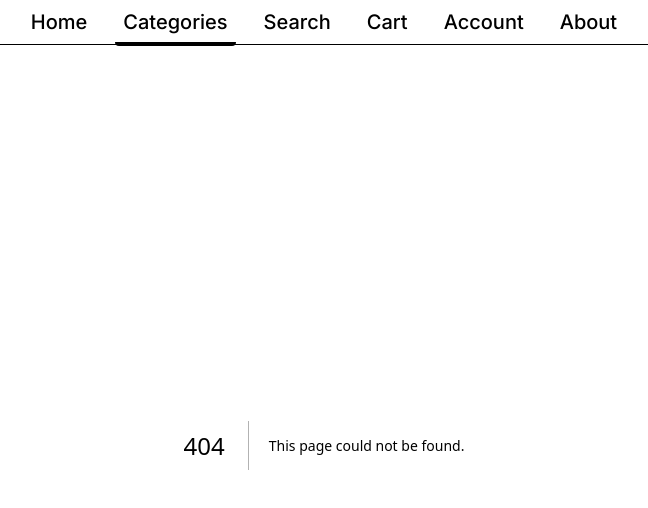
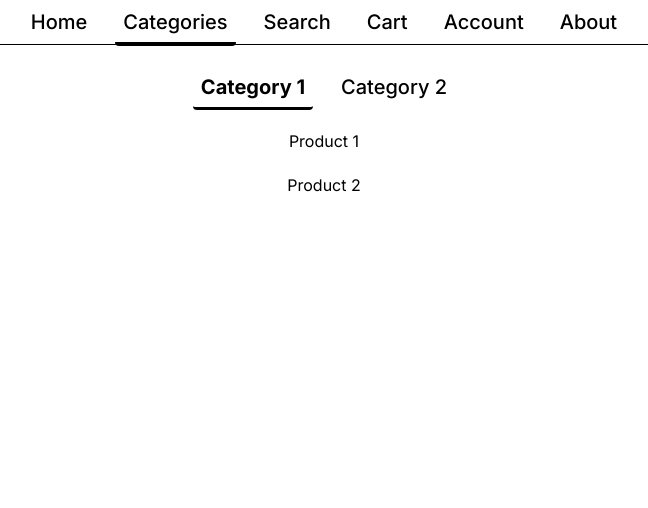
Before and after one commit to rokojaman/HCI, a Next.js app in the folder frontend/: page /categories/category1 in a window 1280 px wide. Before the commit this address had no page. Shown: the top 508 px of the page, without its empty margins (316-964 px from the left). Built offline with nearby package versions, Linux system fonts and the light colour scheme.

Commit message:
Dodane preostale rute i navigacija

```diff
--- /dev/null
+++ b/frontend/app/account/_components/Navigation.tsx
@@ -0,0 +1,41 @@
+"use client";
+
+import Link from "next/link";
+import { usePathname } from "next/navigation";
+
+type Page = {
+  title: string;
+  path: `/${string}/${string}`;
+};
+
+const pages: Page[] = [
+  { title: "Login / Register", path: "/account/access" },
+  { title: "Profile", path: "/account/profile" },
+  { title: "Wishlist", path: "/account/wishlist" },
+];
+
+function processPage(page: Page, currentPath?: string) {
+  return (
+    <li key={page.path}>
+      <Link
+        href={page.path}
+        className={`p-2 rounded hover:bg-gray-200 ${
+          currentPath === page.path ? "font-bold border-b-3" : ""
+        }`}
+      >
+        {page.title}
+      </Link>
+    </li>
+  );
+}
+
+export default function Navigation() {
+  const currentPath = usePathname();
+  return (
+    <nav className="text-xl font-medium py-2 mt-5">
+      <ul className="flex gap-5 justify-center">
+        {pages.map((page) => processPage(page, currentPath))}
+      </ul>
+    </nav>
+  );
+}
--- /dev/null
+++ b/frontend/app/account/access/page.tsx
@@ -0,0 +1,7 @@
+export default function Access() {
+  return (
+    <div className="text-center mt-5">
+      <h1 className="text-3xl font-medium">Login / Register</h1>
+    </div>
+  );
+}
--- /dev/null
+++ b/frontend/app/account/layout.tsx
@@ -0,0 +1,14 @@
+import Navigation from "./_components/Navigation";
+
+export default function AccountLayout({
+  children,
+}: Readonly<{
+  children: React.ReactNode;
+}>) {
+  return (
+    <section>
+      <Navigation />
+      {children}
+    </section>
+  );
+}
--- /dev/null
+++ b/frontend/app/account/profile/page.tsx
@@ -0,0 +1,7 @@
+export default function Profile() {
+  return (
+    <div className="text-center mt-5">
+      <h1 className="text-3xl font-medium">Profile</h1>
+    </div>
+  );
+}
--- /dev/null
+++ b/frontend/app/account/wishlist/page.tsx
@@ -0,0 +1,7 @@
+export default function Wishlist() {
+  return (
+    <div className="text-center mt-5">
+      <h1 className="text-3xl font-medium">Wishlist</h1>
+    </div>
+  );
+}
--- /dev/null
+++ b/frontend/app/cart/_components/Navigation.tsx
@@ -0,0 +1,39 @@
+"use client";
+
+import Link from "next/link";
+import { usePathname } from "next/navigation";
+
+type Page = {
+  title: string;
+  path: `/${string}/${string}`;
+};
+
+const pages: Page[] = [
+  { title: "Checkout", path: "/cart/checkout" },
+];
+
+function processPage(page: Page, currentPath?: string) {
+  return (
+    <li key={page.path}>
+      <Link
+        href={page.path}
+        className={`p-2 rounded hover:bg-gray-200 ${
+          currentPath === page.path ? "font-bold border-b-3" : ""
+        }`}
+      >
+        {page.title}
+      </Link>
+    </li>
+  );
+}
+
+export default function Navigation() {
+  const currentPath = usePathname();
+  return (
+    <nav className="text-xl font-medium py-2 mt-5">
+      <ul className="flex gap-5 justify-center">
+        {pages.map((page) => processPage(page, currentPath))}
+      </ul>
+    </nav>
+  );
+}
--- /dev/null
+++ b/frontend/app/cart/checkout/page.tsx
@@ -0,0 +1,7 @@
+export default function Checkout() {
+  return (
+    <div className="text-center mt-5">
+      <h1 className="text-3xl font-medium">Checkout</h1>
+    </div>
+  );
+}
--- /dev/null
+++ b/frontend/app/cart/layout.tsx
@@ -0,0 +1,14 @@
+import Navigation from "./_components/Navigation";
+
+export default function CartLayout({
+  children,
+}: Readonly<{
+  children: React.ReactNode;
+}>) {
+  return (
+    <section>
+      <Navigation />
+      {children}
+    </section>
+  );
+}
--- /dev/null
+++ b/frontend/app/categories/[slug]/page.tsx
@@ -0,0 +1,26 @@
+import Link from "next/link";
+
+function fetchProducts(slug: string): number[] {
+  return slug === "category1" ? [1, 2] : [3, 4];
+}
+
+export default async function Category({
+  params,
+}: {
+  params: Promise<{ slug: string }>;
+}) {
+  const { slug } = await params;
+  const product: number[] = fetchProducts(slug);
+  return (
+    <div className="text-center mt-5">
+      <ul className="flex flex-col gap-5">
+        <li>
+          <Link href={`/product/${product[0]}`}>{`Product ${product[0]}`}</Link>
+        </li>
+        <li>
+          <Link href={`/product/${product[1]}`}>{`Product ${product[1]}`}</Link>
+        </li>
+      </ul>
+    </div>
+  );
+}
--- /dev/null
+++ b/frontend/app/categories/_components/Navigation.tsx
@@ -0,0 +1,40 @@
+"use client";
+
+import Link from "next/link";
+import { usePathname } from "next/navigation";
+
+type Page = {
+  title: string;
+  path: `/${string}/${string}`;
+};
+
+const pages: Page[] = [
+  { title: "Category 1", path: "/categories/category1" },
+  { title: "Category 2", path: "/categories/category2" },
+];
+
+function processPage(page: Page, currentPath?: string) {
+  return (
+    <li key={page.path}>
+      <Link
+        href={page.path}
+        className={`p-2 rounded hover:bg-gray-200 ${
+          currentPath === page.path ? "font-bold border-b-3" : ""
+        }`}
+      >
+        {page.title}
+      </Link>
+    </li>
+  );
+}
+
+export default function Navigation() {
+  const currentPath = usePathname();
+  return (
+    <nav className="text-xl font-medium py-2 mt-5">
+      <ul className="flex gap-5 justify-center">
+        {pages.map((page) => processPage(page, currentPath))}
+      </ul>
+    </nav>
+  );
+}
--- /dev/null
+++ b/frontend/app/categories/layout.tsx
@@ -0,0 +1,14 @@
+import Navigation from "./_components/Navigation";
+
+export default function CategoriesLayout({
+  children,
+}: Readonly<{
+  children: React.ReactNode;
+}>) {
+  return (
+    <section>
+      <Navigation />
+      {children}
+    </section>
+  );
+}
--- /dev/null
+++ b/frontend/app/product/[slug]/page.tsx
@@ -0,0 +1,12 @@
+export default async function Product({
+  params,
+}: {
+  params: Promise<{ slug: string }>;
+}) {
+  const { slug } = await params;
+  return (
+    <div className="text-center mt-5">
+      <p>{`Product ${slug}`}</p>
+    </div>
+  );
+}
```
